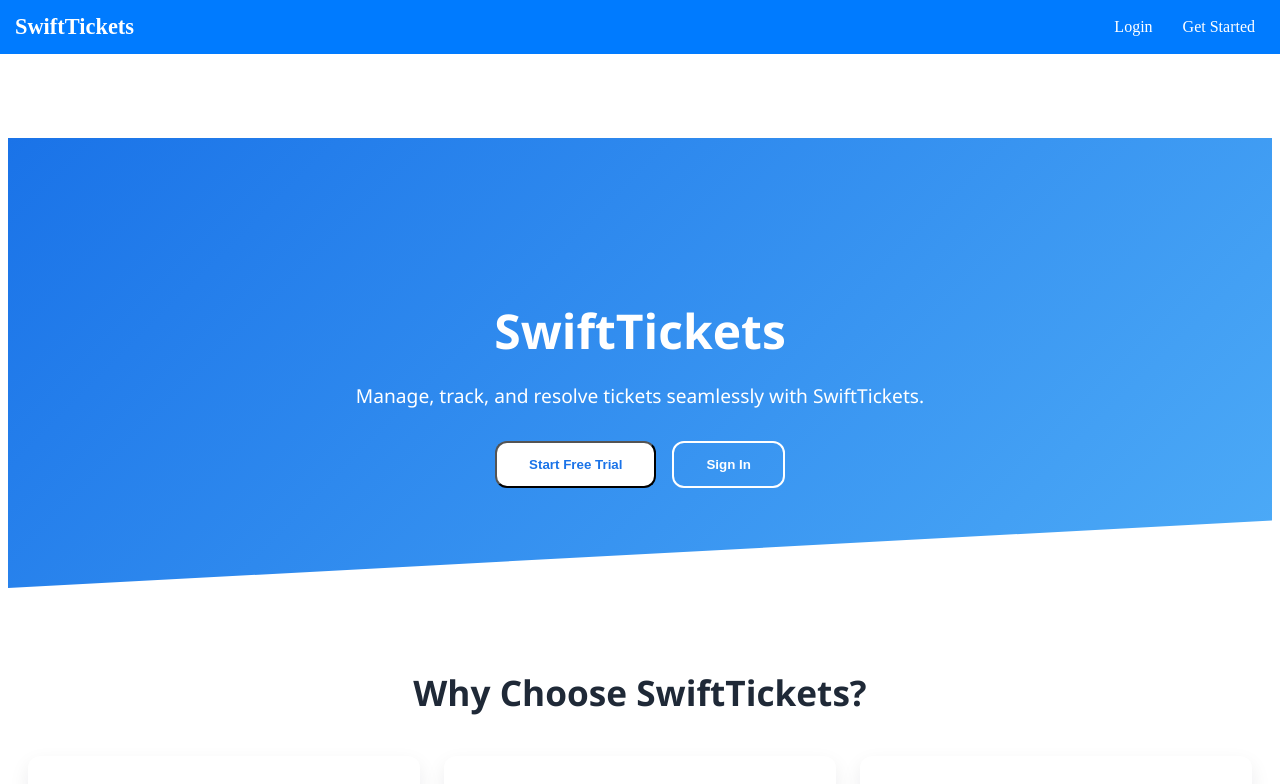
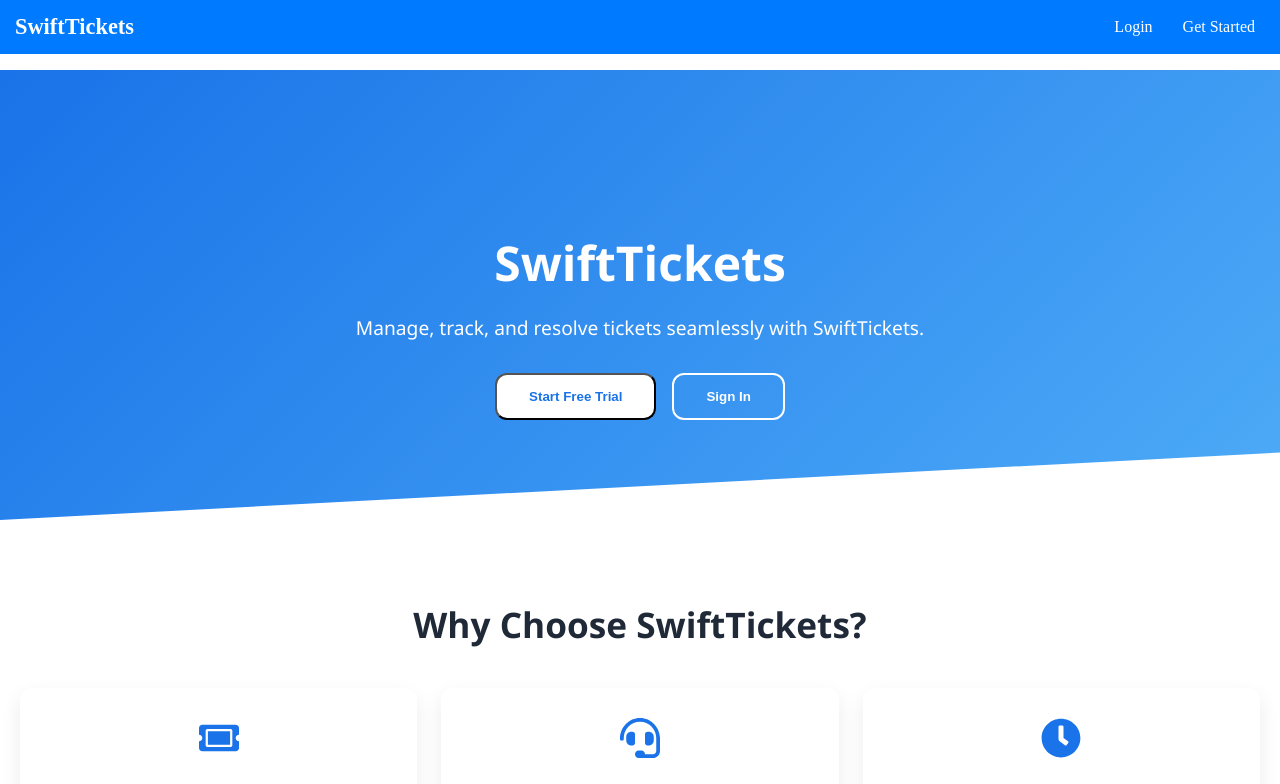
Before and after one commit to ImahWisdom/SwiftTickets, a React (Vite) app: page / in a window 1280 px wide. Shown: the top 784 px of the page. Built offline with nearby package versions, Linux system fonts and the light colour scheme.

Commit message:
update some things

```diff
--- a/src/App.css
+++ b/src/App.css
@@ -0,0 +1,6 @@
+/* Prevent horizontal overflow globally */
+html, body, #root {
+    margin: 0;
+    padding: 0;
+    overflow-x: hidden;
+  }
--- a/src/App.jsx
+++ b/src/App.jsx
@@ -7,10 +7,12 @@ import Dashboard from "./pages/Dashboard/Dashboard";
 import Tickets from "./pages/Tickets/Tickets";
 import ProtectedRoute from "./components/ProtectedRoute";
 import "./App.css";
+import ScrollToTop from "./components/ScrollToTop";
 
 function App() {
   return (
     <>
+    <ScrollToTop />
       <Navbar />
       <Routes>
         {/* Public Routes */}
--- /dev/null
+++ b/src/components/ScrollToTop.jsx
@@ -0,0 +1,14 @@
+import { useEffect } from "react";
+import { useLocation } from "react-router-dom";
+
+const ScrollToTop = () => {
+  const { pathname } = useLocation();
+
+  useEffect(() => {
+    window.scrollTo(0, 0);
+  }, [pathname]);
+
+  return null;
+};
+
+export default ScrollToTop;
```
